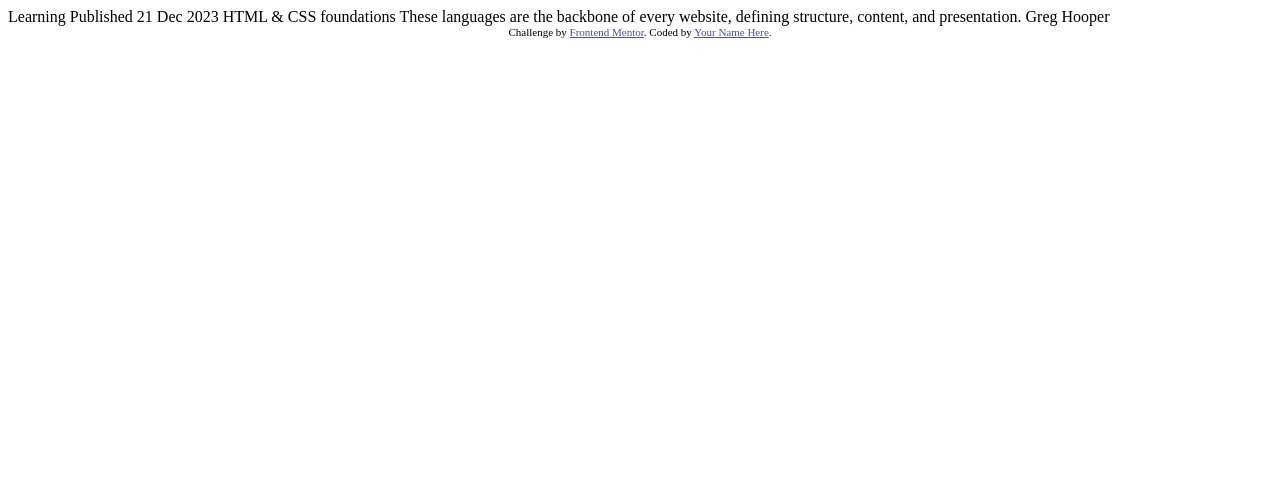
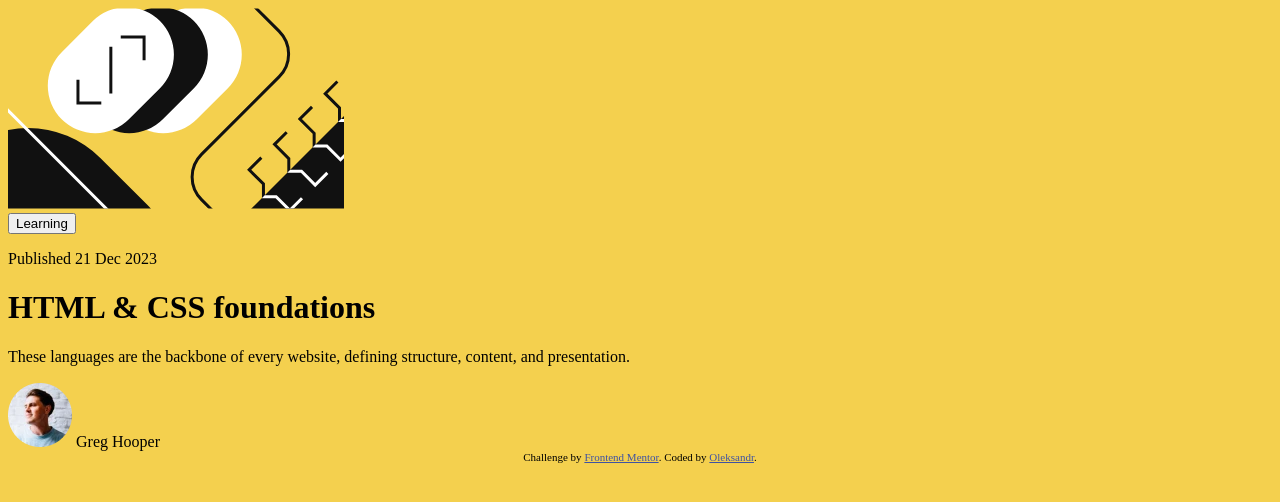
Before and after one commit to Sanya-Zg/Front-Mentor-2, a plain HTML site: page index.html in a window 1280 px wide. Drawn offline with Linux system fonts and the light colour scheme.

Commit message:
html frame

```diff
--- a/index.html
+++ b/index.html
@@ -3,32 +3,35 @@
 <head>
   <meta charset="UTF-8">
   <meta name="viewport" content="width=device-width, initial-scale=1.0"> <!-- displays site properly based on user's device -->
-
   <link rel="icon" type="image/png" sizes="32x32" href="./assets/images/favicon-32x32.png">
-
   <title>Frontend Mentor | Blog preview card</title>
   <link rel="stylesheet" href="./styles.css">
-  <!-- Feel free to remove these styles or customise in your own stylesheet 👍 -->
-  <style>
-    .attribution { font-size: 11px; text-align: center; }
-    .attribution a { color: hsl(228, 45%, 44%); }
-  </style>
 </head>
 <body>
+  <main>
+    <div class="container">
+      <div class="image-contant">
+        <img src="./assets/images/illustration-article.svg">
+      </div>
+      <div class="text-contant">
+        <button>Learning</button>
+        <p class="publish-date">Published 21 Dec 2023</p>
+        <h1>HTML & CSS foundations</h1>
+        <p class="description">These languages are the backbone of every website,
+           defining structure, content, and presentation.</p>
+      </div>
+      <div class="author-of">
+        <img src="./assets/images/image-avatar.webp">
+        <span>Greg Hooper</span>
+      </div>
+    </div>
+  </main>
+  <footer>
+    <div class="attribution">
+    Challenge by <a href="https://www.frontendmentor.io?ref=challenge" target="_blank">Frontend Mentor</a>.
+    Coded by <a href="#">Oleksandr</a>.
+  </div>
+  </footer>
 
-  Learning
-
-  Published 21 Dec 2023
-
-  HTML & CSS foundations
-
-  These languages are the backbone of every website, defining structure, content, and presentation.
-
-  Greg Hooper
-
-  <div class="attribution">
-    Challenge by <a href="https://www.frontendmentor.io?ref=challenge" target="_blank">Frontend Mentor</a>.
-    Coded by <a href="#">Your Name Here</a>.
-  </div>
 </body>
 </html>
--- a/styles.css
+++ b/styles.css
@@ -0,0 +1,17 @@
+/* --------Main content--------- */
+body{
+    max-width: 1440px;
+    background-color: hsl(47, 88%, 63%);
+}
+
+
+
+
+/* -------Footer-------- */
+.attribution {
+    font-size: 11px;
+    text-align: center;
+}
+.attribution a {
+    color: hsl(228, 45%, 44%);
+}
```
